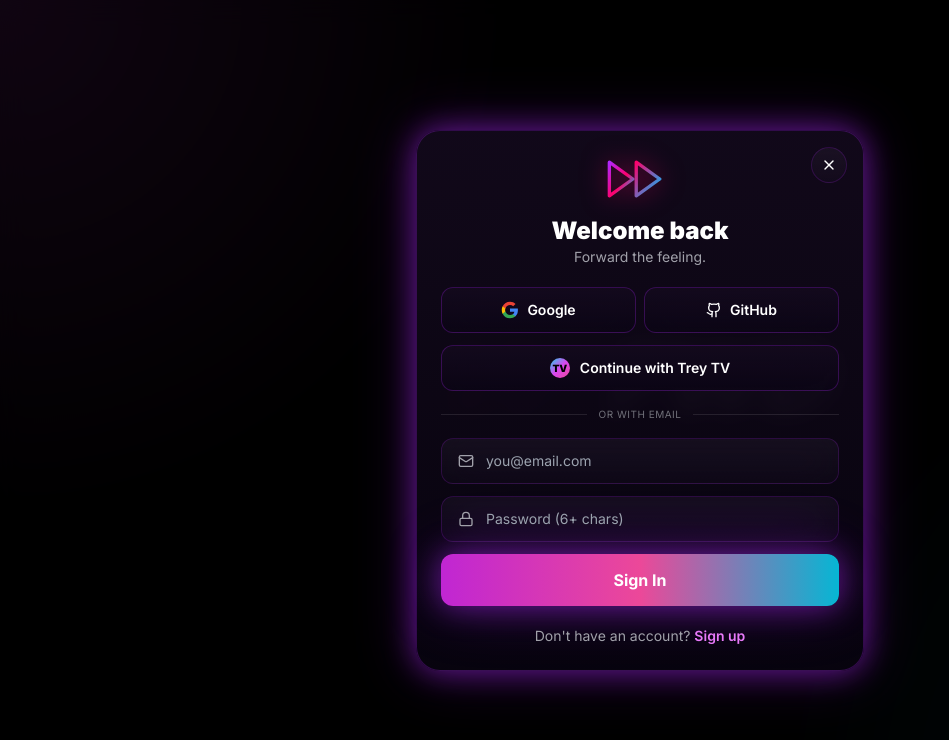
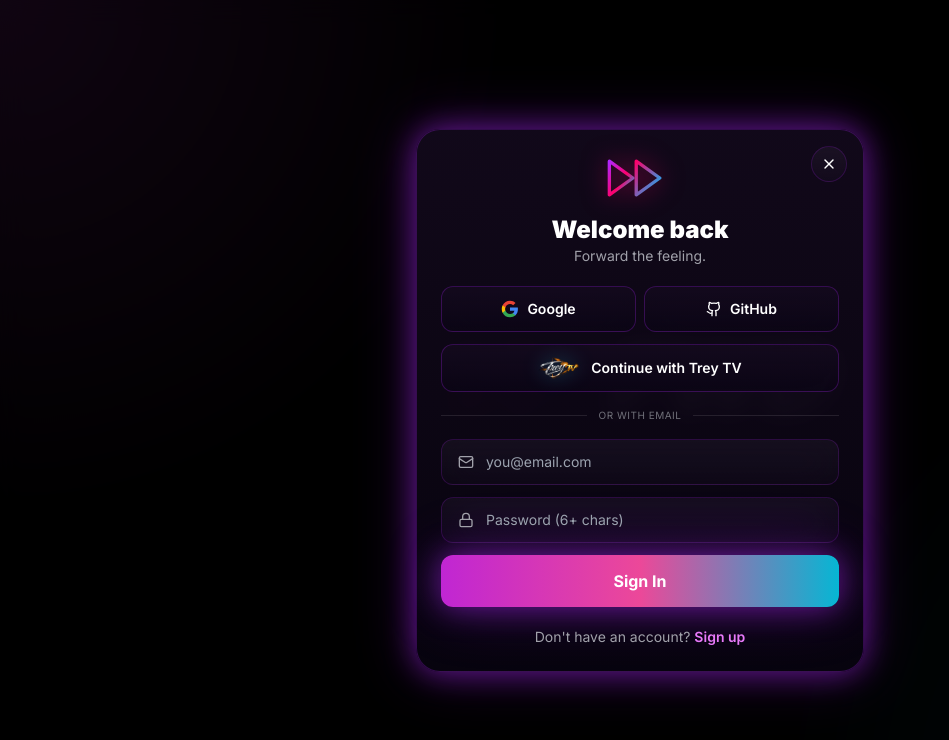
Before and after one commit to earltre3-afk/FWD2, a React (Vite) app: page /login in a window 1280 px wide. Shown: the top 740 px of the page, without its empty margins (0-949 px from the left). Built offline with nearby package versions, Linux system fonts and the light colour scheme; no server answers.

Commit message:
feat(assets): add Trey TV logo to login button, callback page, and public assets

```diff
--- a/src/components/AuthModal.tsx
+++ b/src/components/AuthModal.tsx
@@ -4,6 +4,7 @@ import { FwdMark } from './FwdLogo';
 import { useAuth } from '@/contexts/AuthContext';
 import { toast } from '@/components/ui/use-toast';
 import { startTreyTvLogin, isTreyTvLoginConfigured } from '@/lib/treyTvAuth';
+import TreyTvLogo from './TreyTvLogo';
 
 interface Props {
   open: boolean;
@@ -124,9 +125,7 @@ const AuthModal: React.FC<Props> = ({ open, onClose, initialMode = 'signin' }) =
           disabled={busy}
           className="w-full mb-4 glass-strong border border-cyan-400/40 rounded-xl py-3 px-4 flex items-center justify-center gap-2.5 text-sm font-semibold text-white hover:border-cyan-300/70 hover:shadow-[0_0_28px_rgba(34,211,238,0.35)] transition-all disabled:opacity-60"
         >
-          <span className="inline-flex items-center justify-center w-5 h-5 rounded-md bg-gradient-to-br from-cyan-400 via-fuchsia-500 to-pink-500 text-[10px] font-black text-black">
-            TV
-          </span>
+          <TreyTvLogo size={22} className="drop-shadow-[0_0_10px_rgba(34,211,238,0.35)]" />
           <span>Continue with Trey TV</span>
         </button>
 
--- /dev/null
+++ b/src/components/TreyTvLogo.tsx
@@ -0,0 +1,45 @@
+import React from 'react';
+
+interface Props {
+  /** px height of the logo image; width auto-scales. */
+  size?: number;
+  /** Extra className for the wrapping <img>. */
+  className?: string;
+  /** Optional accessible label override. */
+  alt?: string;
+}
+
+/**
+ * Trey TV brand logo. Served as a static asset from /public/trey-tv-logo.png.
+ * Falls back to a small "TV" gradient badge if the asset fails to load
+ * (e.g. during local dev before the file is dropped in).
+ */
+const TreyTvLogo: React.FC<Props> = ({ size = 22, className = '', alt = 'Trey TV' }) => {
+  const [errored, setErrored] = React.useState(false);
+
+  if (errored) {
+    return (
+      <span
+        aria-label={alt}
+        className={`inline-flex items-center justify-center rounded-md bg-gradient-to-br from-cyan-400 via-fuchsia-500 to-pink-500 text-[10px] font-black text-black ${className}`}
+        style={{ width: size, height: size }}
+      >
+        TV
+      </span>
+    );
+  }
+
+  return (
+    <img
+      src="/trey-tv-logo.png"
+      alt={alt}
+      height={size}
+      style={{ height: size, width: 'auto' }}
+      className={`inline-block select-none ${className}`}
+      draggable={false}
+      onError={() => setErrored(true)}
+    />
+  );
+};
+
+export default TreyTvLogo;
--- a/src/pages/TreyTvCallback.tsx
+++ b/src/pages/TreyTvCallback.tsx
@@ -2,6 +2,7 @@ import React, { useEffect, useState } from 'react';
 import { useNavigate, useSearchParams } from 'react-router-dom';
 import { Loader2, AlertTriangle, CheckCircle2 } from 'lucide-react';
 import FwdLogo from '@/components/FwdLogo';
+import TreyTvLogo from '@/components/TreyTvLogo';
 import { supabase, isSupabaseConfigured } from '@/lib/supabase';
 import {
   consumeReturnTo,
@@ -143,8 +144,10 @@ const TreyTvCallback: React.FC = () => {
     <div className="min-h-screen flex items-center justify-center px-5 relative">
       <div className="absolute inset-0 pointer-events-none bg-[radial-gradient(circle_at_top_left,rgba(34,211,238,0.22),transparent_35%),radial-gradient(circle_at_bottom_right,rgba(217,70,239,0.22),transparent_35%)]" />
       <div className="relative z-10 w-full max-w-md glass-strong rounded-3xl border border-cyan-400/40 p-8 text-center">
-        <div className="flex justify-center mb-5">
+        <div className="flex items-center justify-center gap-3 mb-5">
           <FwdLogo size="lg" />
+          <span className="text-zinc-500 text-2xl font-light">×</span>
+          <TreyTvLogo size={38} className="drop-shadow-[0_0_18px_rgba(34,211,238,0.35)]" />
         </div>
 
         {status === 'loading' && (
```
Also changed, not shown: public/trey-tv-logo.png (added).
